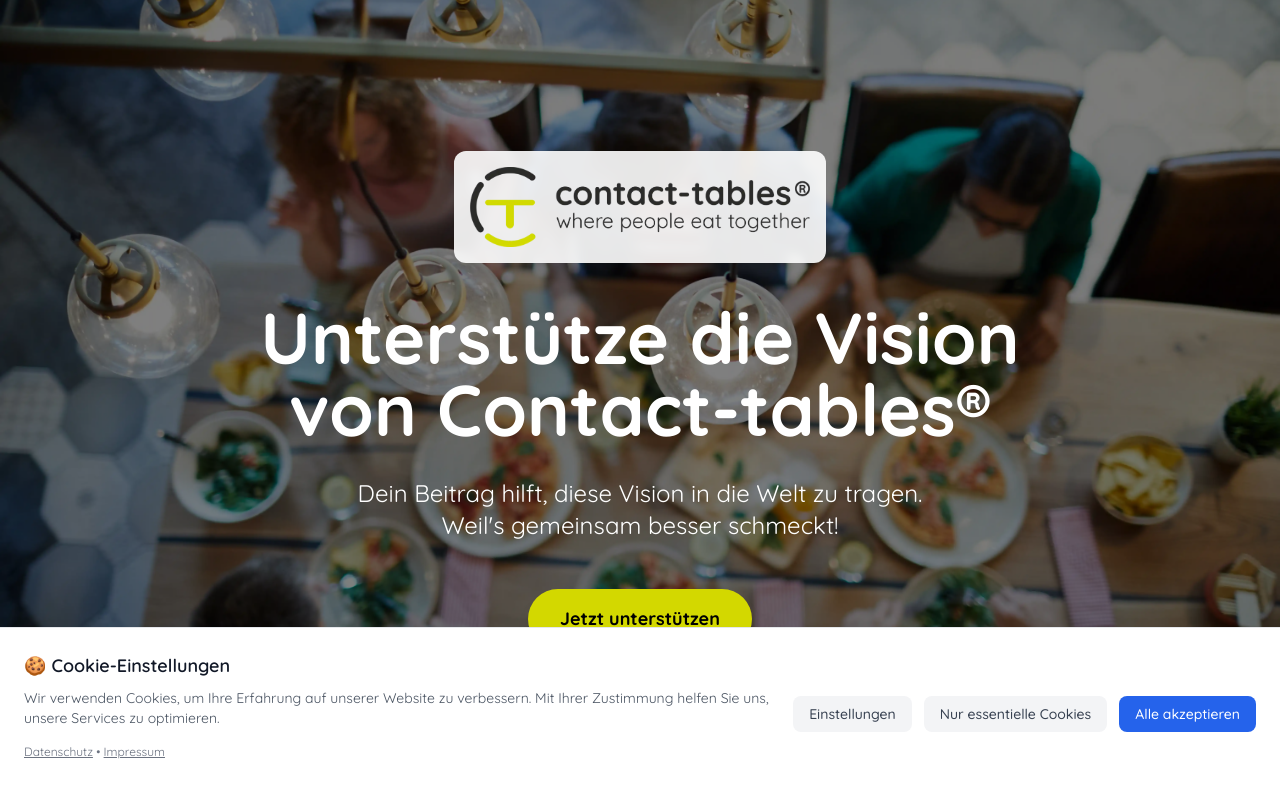
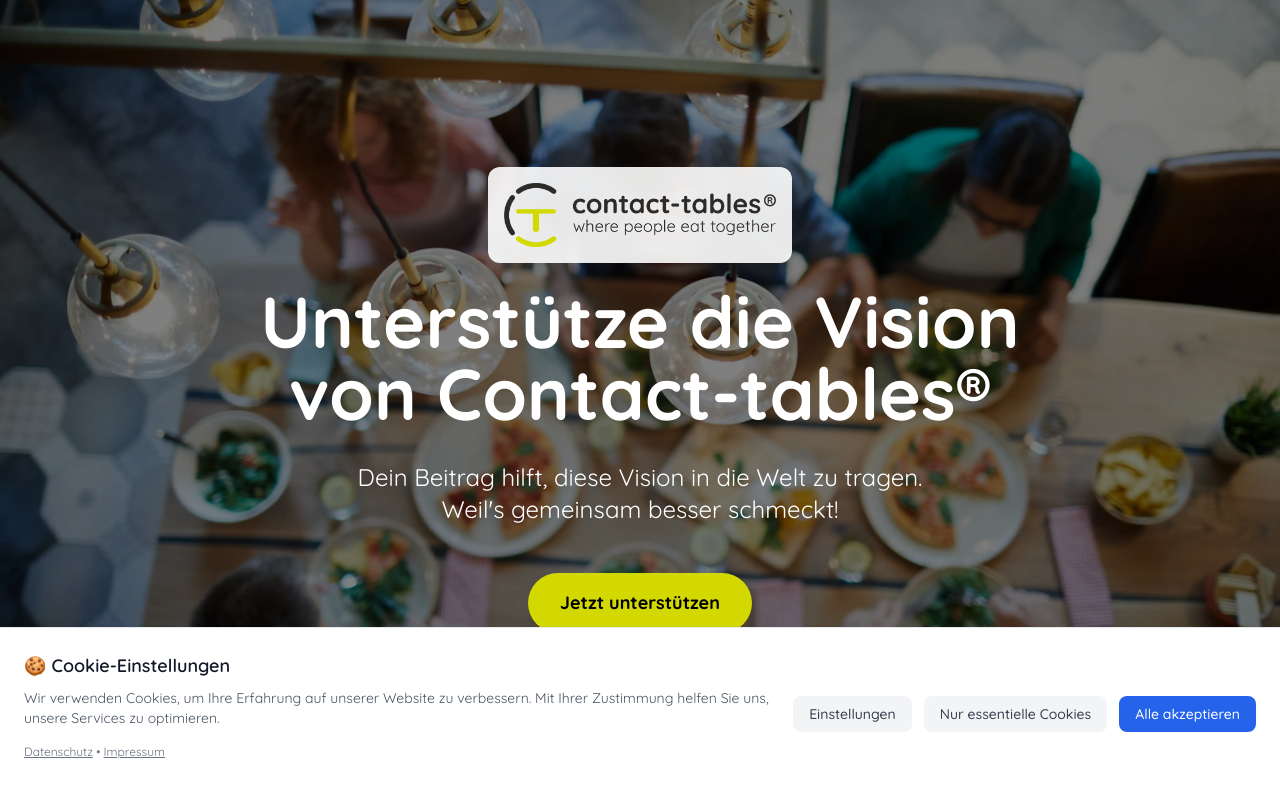
Before and after one commit to smc1992/fundraising-contact-tables, a React (Vite) app: page / in a window 1280 px wide. Shown: the top 800 px of the page. Built offline with nearby package versions, Linux system fonts and the light colour scheme.

Commit message:
Make hero logo smaller and reduce spacing below

```diff
--- a/src/pages/home/page.tsx
+++ b/src/pages/home/page.tsx
@@ -20,12 +20,12 @@ const HomePage: React.FC = () => {
 
         <div className="container mx-auto px-4 relative z-20 text-center text-white">
           <div className="max-w-4xl mx-auto">
-            <div className="mb-8">
+            <div className="mb-4">
               <div className="bg-white/90 backdrop-blur-sm rounded-xl p-4 inline-block">
                 <img
                   src="/images/logo.webp"
                   alt="Contact Tables Logo"
-                  className="h-20 mx-auto"
+                  className="h-16 mx-auto"
                 />
               </div>
             </div>
```
